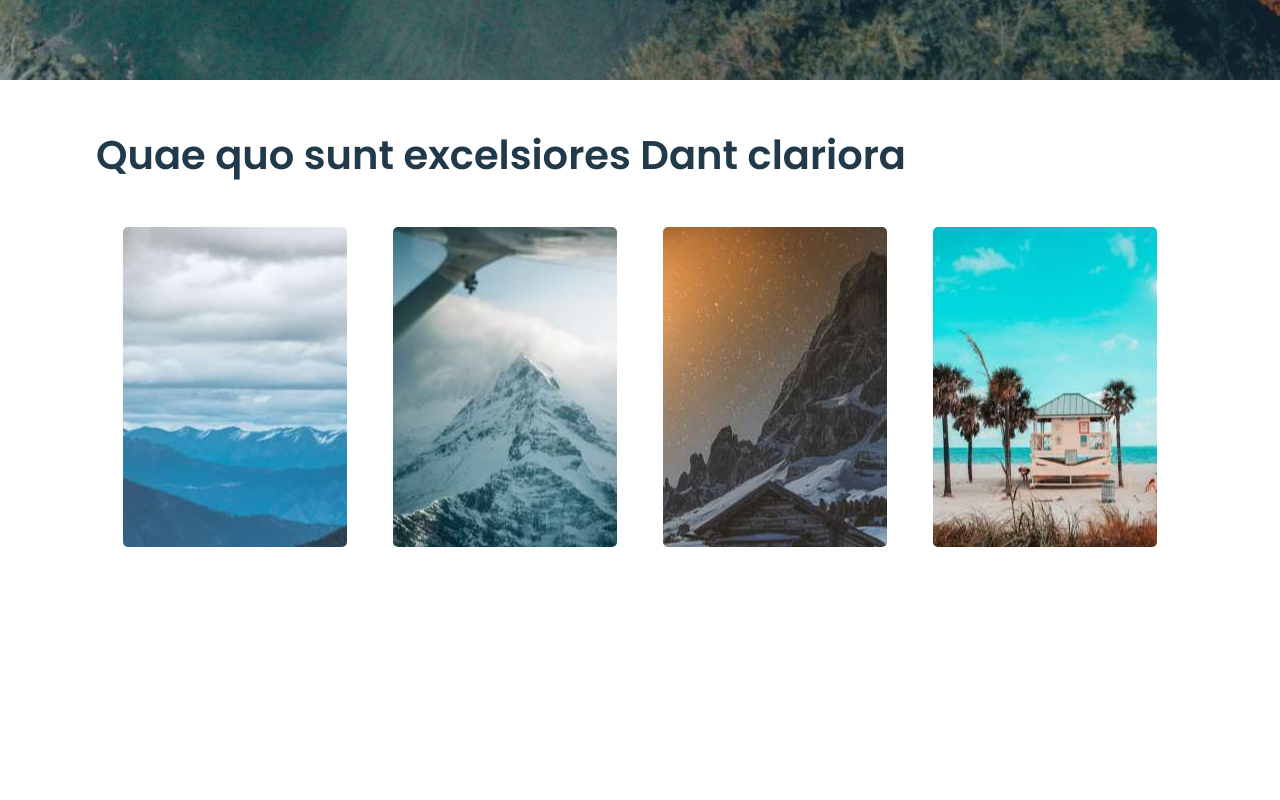
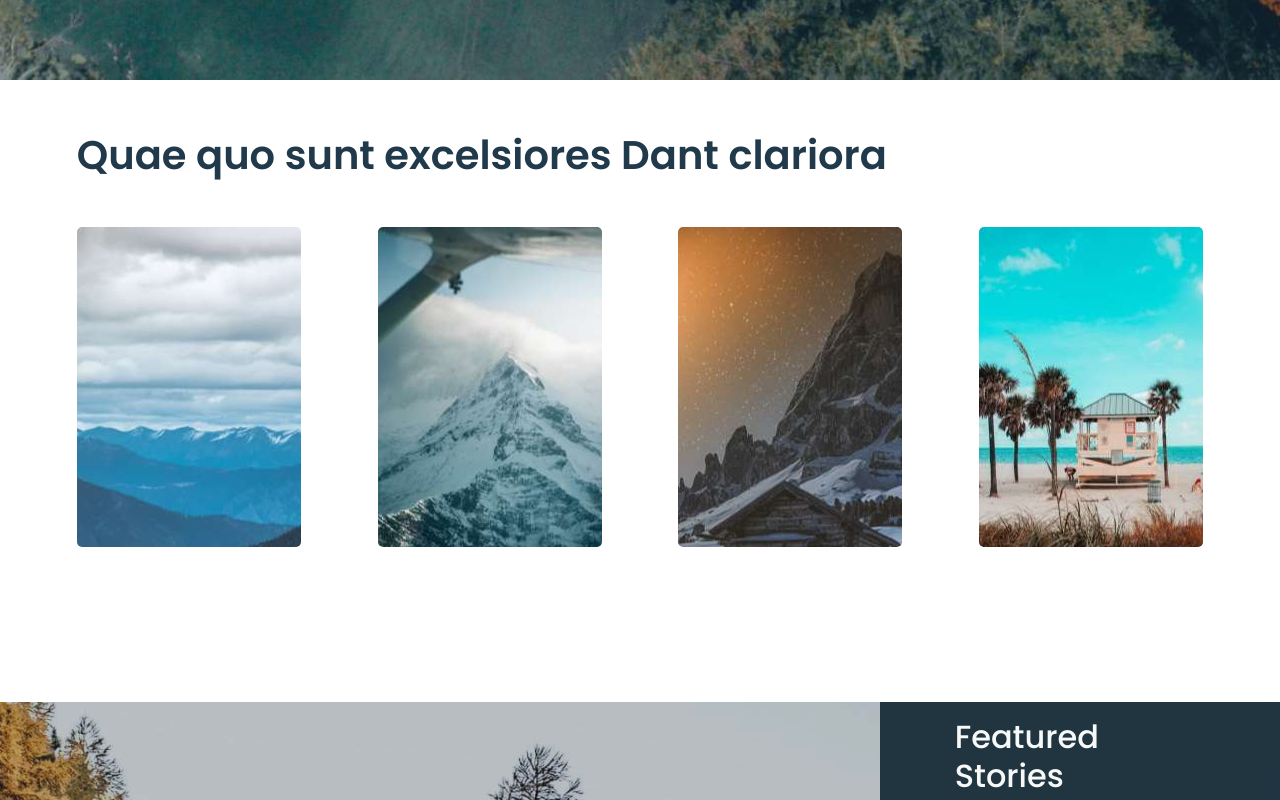
Before and after one commit to akhilalekha/lpmodel, a React (Create React App) app: page / in a window 1280 px wide. Shown: the part 800-1600 px from the top of the page. Built offline with nearby package versions, Linux system fonts and the light colour scheme.

Commit message:
fix alignment in image section

```diff
--- a/src/components/Images.css
+++ b/src/components/Images.css
@@ -1,27 +1,22 @@
 .Images {
 	padding: 0 6%;
-	margin: 4% 0 0;
-	height: 80vh;
+	margin: 4% 0;
 }
 .imgTitle {
-	padding: 0 1.2rem;
 	color: var(--dark-teal);
 	font-weight: 600;
 }
 .imagesBox {
 	height: 25rem;
-	/* border: 1px solid black; */
 	display: flex;
 	flex-wrap: wrap;
-	justify-content: space-evenly;
+	justify-content: space-between;
 	align-items: center;
-	/* position: relative; */
 }
 
 .image {
 	width: 14rem;
 	height: 20rem;
-	margin: 10px 0;
 	border-radius: 5px;
 }
 .img1 {
@@ -72,16 +67,14 @@
 	.imgTitle {
 		font-size: 1.8rem;
 	}
-	.image {
+
+	.image,
+	.imageOverlay {
 		width: 8rem;
 		height: 16rem;
+	}
+	.image {
 		margin: 10px 0;
-		border-radius: 5px;
-	}
-	.imageOverlay {
-		background-color: #83bcc5;
-		width: 8rem;
-		height: 16rem;
 	}
 	.description {
 		font-size: 0.6rem;
```
